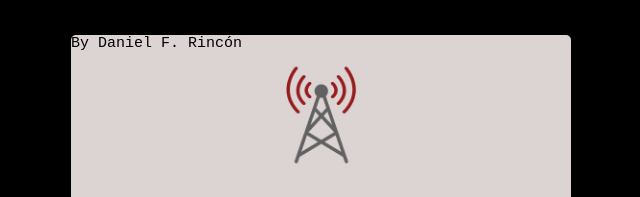
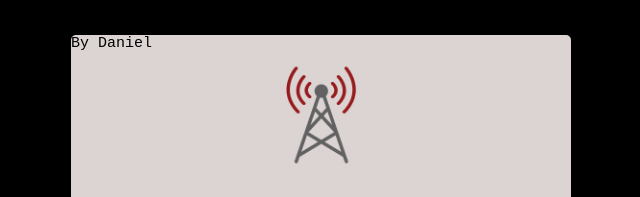
Before and after one commit to daniF11/Proyecto, a plain HTML site: page index.html in a window 1280 px wide. Shown: the top 197 px of the page, 319-959 px from the left. Drawn offline with Linux system fonts and the light colour scheme.

Commit message:
Actualiza a solo nombre

```diff
--- a/index.html
+++ b/index.html
@@ -15,7 +15,7 @@
 
 
     <div class="conteiner">
-        <a class="autor">By Daniel F. Rincón</a><br>
+        <a class="autor">By Daniel</a><br>
 
 
         <div class="logo">
```
